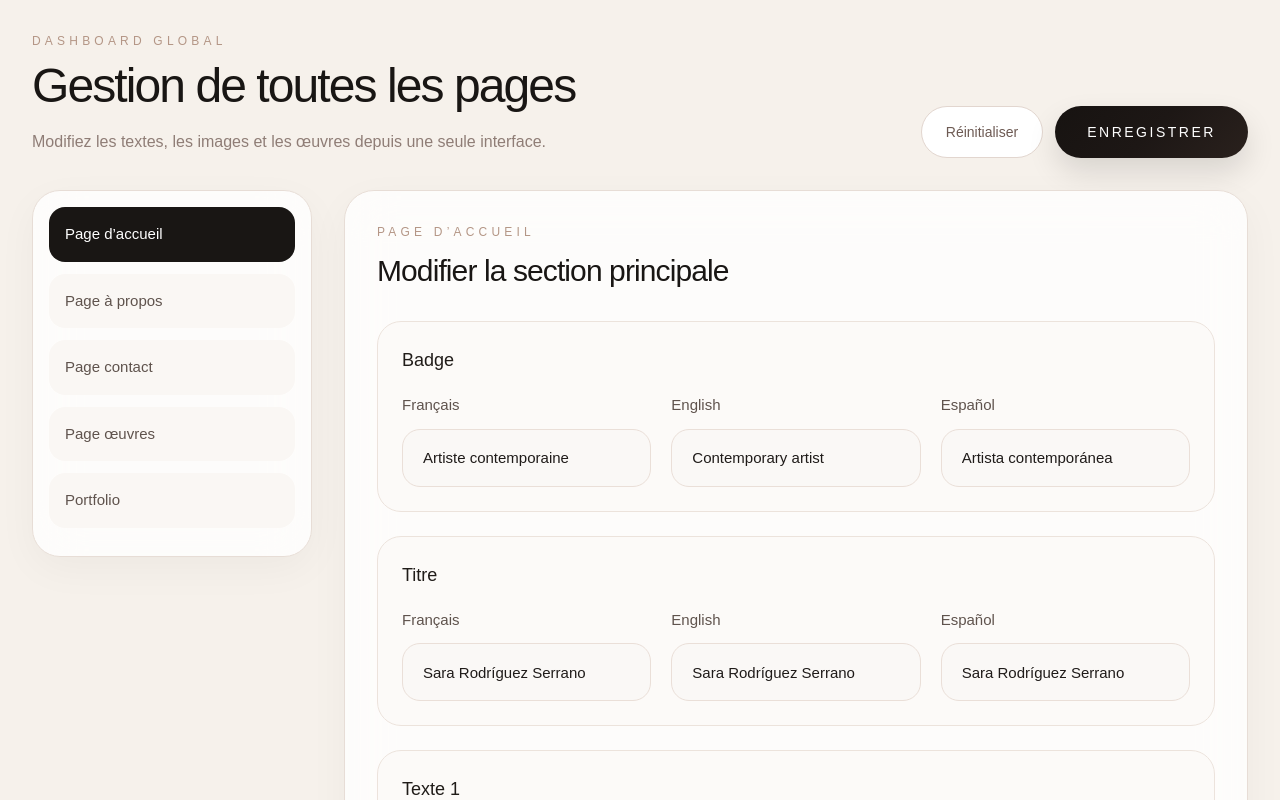
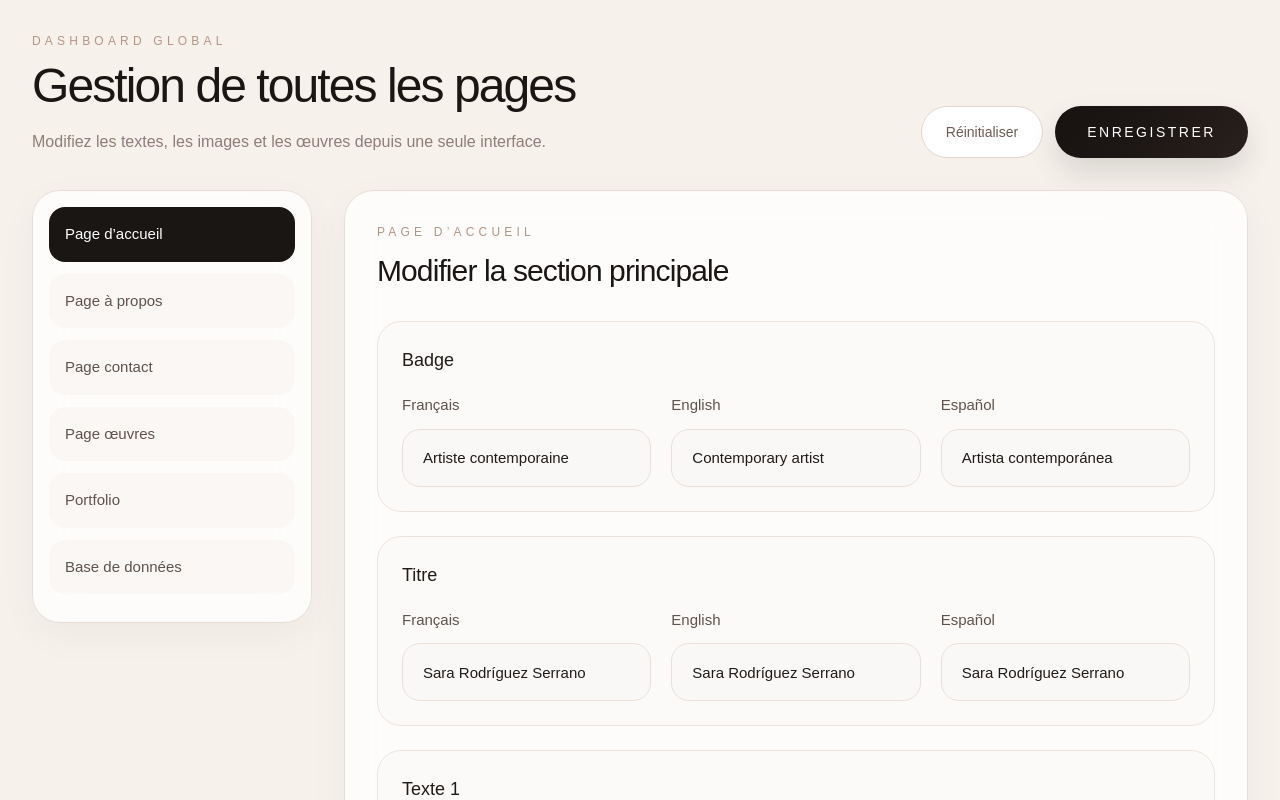
Before and after one commit to Firasxgharbii/sararodriguezserrano, a Next.js app: page /dashboard in a window 1280 px wide. Shown: the top 800 px of the page. Built offline with nearby package versions, Linux system fonts and the light colour scheme.

Commit message:
add database section to dashboard

```diff
--- a/app/dashboard/page.tsx
+++ b/app/dashboard/page.tsx
@@ -11,7 +11,7 @@ import {
 } from "../lib/siteContent";
 import DatabaseSection from "./DatabaseSection";
 
-type Tab = "home" | "about" | "contact" | "oeuvres" | "portfolio";
+type Tab = "home" | "about" | "contact" | "oeuvres" | "portfolio" | "database";
 
 export default function DashboardPage() {
   const [content, setContent] = useState<SiteContent>(defaultSiteContent);
@@ -179,6 +179,12 @@ export default function DashboardPage() {
               onClick={() => setActiveTab("portfolio")}
               label="Portfolio"
             />
+
+            <TabButton
+  active={activeTab === "database"}
+  onClick={() => setActiveTab("database")}
+  label="Base de données"
+/>
           </aside>
 
           <section className="rounded-[30px] border border-[#e7ddd6] bg-white/80 p-6 shadow-[0_12px_40px_rgba(0,0,0,0.04)] backdrop-blur-xl sm:p-8">
@@ -1158,7 +1164,12 @@ export default function DashboardPage() {
                 </div>
               </EditorBlock>
             )}
+
+            {activeTab === "database" && <DatabaseSection />}
           </section>
+
+
+
         </div>
       </div>
     </main>
@@ -1351,7 +1362,7 @@ function TimelineLocalizedEditor({
     </div>
   );
 }
-<DatabaseSection />
+
 
 function SelectField({
   label,
```
